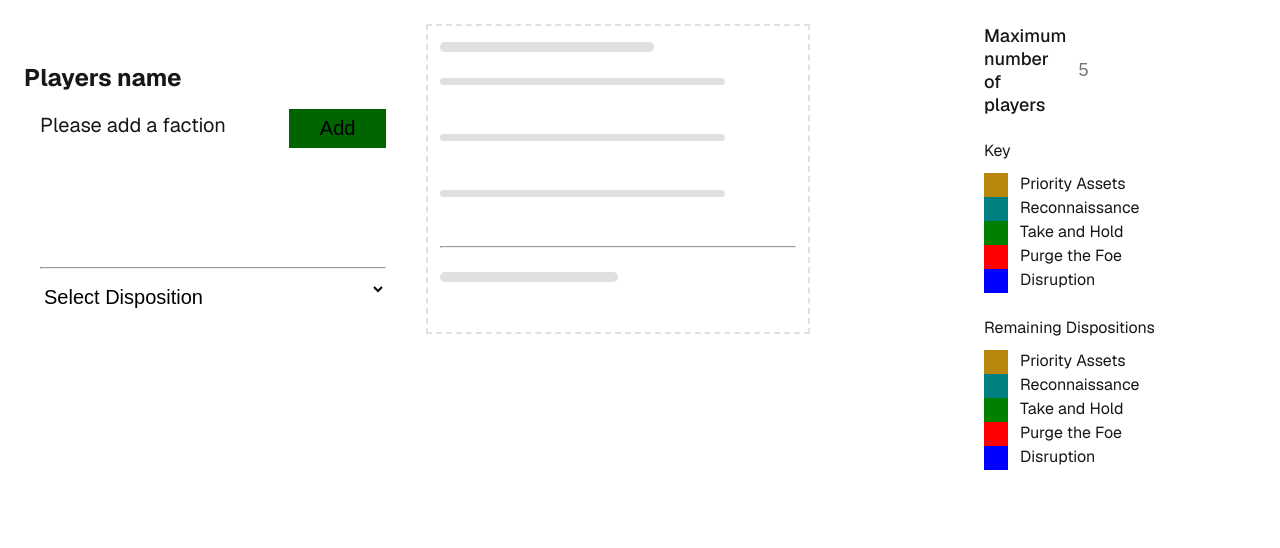
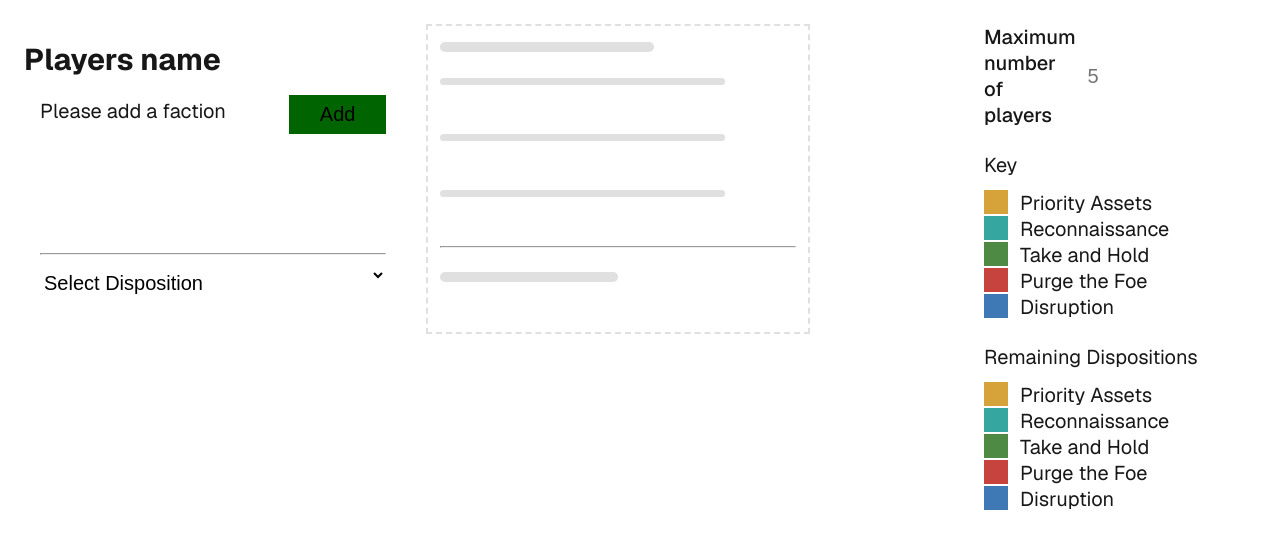
Before and after one commit to nathan-snelson/teams-organiser, a Next.js app: page / in a window 1280 px wide. Shown: the top 548 px of the page. Built offline with nearby package versions, Linux system fonts and the light colour scheme.

Commit message:
CSS updates for entire app

```diff
--- a/src/app/globals.css
+++ b/src/app/globals.css
@@ -1,6 +1,11 @@
 :root {
-  --background: #ffffff;
-  --foreground: #171717;
+    --background: #ffffff;
+    --foreground: #171717;
+    --disposition-take-and-hold: #4F8A45;
+    --disposition-disruption: #3F79B5;
+    --disposition-purge-the-foe: #C7443E;
+    --disposition-priority-assets: #D5A33A;
+    --disposition-reconnaissance: #36A6A0;
 }
 
 @media (prefers-color-scheme: dark) {
--- a/src/app/ui/controls.module.css
+++ b/src/app/ui/controls.module.css
@@ -1,6 +1,27 @@
 .controls {
     width: 100%;
     height: auto;
+    font-size: 20px;
+
+    .take-and-hold {
+        background-color: var(--disposition-take-and-hold);
+    }
+
+    .purge {
+        background-color: var(--disposition-purge-the-foe);
+    }
+
+    .recon {
+        background-color: var(--disposition-reconnaissance);
+    }
+
+    .disruption {
+        background-color: var(--disposition-disruption);
+    }
+
+    .priority {
+        background-color: var(--disposition-priority-assets);
+    }
 
     .header {
         display: flex;
@@ -12,14 +33,13 @@
         padding: 24px;
         gap: 24px;
 
-
-        .listtitle {
+        .list-title {
             display: flex;
             flex-direction: column;
             gap: 12px;
         }
 
-        .dispositionlist {
+        .disposition-list {
             list-style-type: none;
 
             li {
@@ -27,29 +47,28 @@
                 gap: 12px;
             }
 
-            .dispositionindicator {
+            .disposition-indicator {
                 height: 24px;
                 width: 24px;
             }
         }
 
-        .playercount {
+        .player-count {
             display: flex;
             align-items: center;
             gap: 8px;
 
             label {
-                font-size: 18px;
                 font-weight: 500;
             }
 
             input {
                 background: none;
                 border: none;
-                font-size: 18px;
                 width: auto;
                 height: 36px;
                 padding: 4px;
+                font-size: 20px;
 
                 &:focus-visible {
                     outline: none;
--- a/src/app/ui/controls.tsx
+++ b/src/app/ui/controls.tsx
@@ -9,12 +9,12 @@ import { generateTileId } from "@/helper";
 
 export default function Controls() {
   const dispositions: Disposition[] = [
-    { name: 'Select Disposition', colour: '', tag: '', exclude: true, count: 0 },
-    { name: 'Priority Assets', colour: 'darkgoldenrod', tag: 'priority', count: 0 },
-    { name: 'Reconnaissance', colour: 'teal', tag: 'recon', count: 0 },
-    { name: 'Take and Hold', colour: 'green', tag: 'take', count: 0 },
-    { name: 'Purge the Foe', colour: 'red', tag: 'purge', count: 0 },
-    { name: 'Disruption', colour: 'blue', tag: 'disrupt', count: 0 }
+    { name: 'Select Disposition', className: '', exclude: true, count: 0 },
+    { name: 'Priority Assets', className: 'priority', count: 0 },
+    { name: 'Reconnaissance', className: 'recon', count: 0 },
+    { name: 'Take and Hold', className: 'take-and-hold', count: 0 },
+    { name: 'Purge the Foe', className: 'purge', count: 0 },
+    { name: 'Disruption', className: 'disruption', count: 0 }
   ];
 
   const [tiles, setTiles] = useState<TileData[]>([
@@ -24,9 +24,9 @@ export default function Controls() {
   const playerLimitReached = tiles.length >= playerLimit;
   const [allowDoubling, setAllowDoubling] = useState(false);
 
-  const setTileDisposition = (tileId: number, tag: string) => {
+  const setTileDisposition = (tileId: number, name: string) => {
     const disposition = dispositions.find(
-      (disposition) => disposition.tag === tag
+      (disposition) => disposition.name === name
     );
 
     if (!disposition) return;
@@ -59,7 +59,7 @@ export default function Controls() {
   const dispositionsWithCounts = dispositions.map((disposition) => ({
     ...disposition,
     count: tiles.filter(
-      (tile) => tile.disposition?.tag === disposition.tag
+      (tile) => tile.disposition?.name === disposition.name
     ).length,
   }));
 
@@ -78,20 +78,22 @@ export default function Controls() {
   return (
       <div className={styles.controls}>
         <div className={styles.header}>
-          <div className={styles.playercount}>
+          <div className={styles['player-count']}>
             <label htmlFor="team-size">Maximum number of players</label>
             <input id="team-size" type="numeric" placeholder={playerLimit.toString()} onChange={(e) => updatePlayerLimit(Number(e.target.value))} />
           </div>
 
-          <div className={styles.listtitle}>
+          <div className={styles['list-title']}>
             <span>Key</span>
-            <ul id="disposition-key" className={styles.dispositionlist}>
+            <ul id="disposition-key" className={styles['disposition-list']}>
               {dispositions.map((disposition) => (
                 !disposition.exclude && (
                   <li
-                    key={disposition.tag}
+                    key={disposition.name}
                   >
-                    <div className={styles.dispositionindicator} style={{ backgroundColor: disposition.colour }}></div>
+                    <div
+                        className={`${styles['disposition-indicator']} ${styles[disposition.className]}`}
+                    />
                     <span>{disposition.name}</span>
                   </li>
                 )
@@ -99,15 +101,17 @@ export default function Controls() {
             </ul>
           </div>
 
-          <div className={styles.listtitle}>
+          <div className={styles['list-title']}>
             <span>Remaining Dispositions</span>
-            <ul id="remaining-disposition-list" className={styles.dispositionlist}>
+            <ul id="remaining-disposition-list" className={styles['disposition-list']}>
             {remainingDispositions.map((disposition) => (
               !disposition.exclude && (
                 <li
-                  key={'remaining-' + disposition.tag}
+                  key={'remaining-' + disposition.name}
                 >
-                  <div className={styles.dispositionindicator} style={{ backgroundColor: disposition.colour }}></div>
+                  <div
+                      className={`${styles['disposition-indicator']} ${styles[disposition.className]}`}
+                  />
                   <span>{disposition.name}</span>
                   {
                     allowDoubling && (
@@ -128,8 +132,8 @@ export default function Controls() {
               tileId={tile.id}
               dispositions={dispositions}
               selectedDisposition={tile.disposition}
-              dispositionChangedAction={(tag) =>
-                setTileDisposition(tile.id, tag)
+              dispositionChangedAction={(name) =>
+                setTileDisposition(tile.id, name)
               }
               removeTileAction={(id) =>
                 removeTile(id)
--- a/src/app/ui/tile/tile.tsx
+++ b/src/app/ui/tile/tile.tsx
@@ -57,7 +57,13 @@ export default function Tile({ dispositionChangedAction, dispositions, selectedD
 
   return (
     <div className={styles.tile}>
-      <div className={styles.indicator} style={{ backgroundColor: selectedDisposition?.colour }}></div>
+      {
+        selectedDisposition && (
+          <div
+            className={`${styles['indicator']} ${styles[selectedDisposition.className]}`}
+          />
+        )
+      }
 
       <div className={styles.title}>
         {
@@ -65,18 +71,18 @@ export default function Tile({ dispositionChangedAction, dispositions, selectedD
             <>
               <input
                 id="player-name-input"
-                className={styles.headerinput}
+                className={styles['header-input']}
                 value={title}
                 onChange={(e) => setTitle(e.target.value)}
               />
 
-              <button className={styles.savebutton} onClick={toggleSetEditTitle}>Save</button>
+              <button className={styles['save-button']} onClick={toggleSetEditTitle}>Save</button>
             </>
           ) : (
             <>
               <h2 onClick={toggleSetEditTitle}> { title } </h2>
 
-              <button className={styles.closebutton} onClick={() => removeTileAction(id)}>X</button>
+              <button className={styles['close-button']} onClick={() => removeTileAction(id)}>X</button>
             </>
           )
         }
@@ -88,14 +94,14 @@ export default function Tile({ dispositionChangedAction, dispositions, selectedD
           {factions.map((faction) => (
             <li key={faction}>
               {faction}
-              <button className={styles.factionremovebutton} onClick={() => removeFaction(faction)}>X</button>
+              <button className={styles['faction-remove-button']} onClick={() => removeFaction(faction)}>X</button>
             </li>
           ))}
           <li style={{ display: allowNewFaction ? 'flex' : 'none' }}>
             {
               show ? (
                 <input
-                  className={styles.factioninput}
+                  className={styles['faction-input']}
                   placeholder="Faction.."
                   value={newFaction}
                   onChange={(e) => setNewFaction(e.target.value)}
@@ -107,7 +113,7 @@ export default function Tile({ dispositionChangedAction, dispositions, selectedD
               )
             }
 
-            <button className={styles.factionbutton} onClick={ show ? addFaction : toggleShow }>Add</button>
+            <button className={styles['faction-button']} onClick={ show ? addFaction : toggleShow }>Add</button>
           </li>
         </ul>
 
@@ -115,15 +121,15 @@ export default function Tile({ dispositionChangedAction, dispositions, selectedD
 
         <div>
           <select
-            className={styles.dispositionselect}
+            className={styles['disposition-select']}
             id="disposition-select"
-            value={selectedDisposition?.tag ?? ""}
+            value={selectedDisposition?.name ?? ""}
             onChange={(e) => dispositionChangedAction(e.target.value)}
           >
             {dispositions.map((disposition) => (
               <option
-                key={disposition.tag}
-                value={disposition.tag}
+                key={disposition.name}
+                value={disposition.name}
               >
                 {disposition.name}
               </option>
--- a/src/app/ui/tile/tileSkeleton.module.css
+++ b/src/app/ui/tile/tileSkeleton.module.css
@@ -1,4 +1,4 @@
-.skeletonTile {
+.skeleton-tile {
     display: flex;
     flex-direction: column;
     padding: 16px 12px;
@@ -8,14 +8,14 @@
     border: 2px dashed #e0e0e0;
 }
 
-.skeletonTitle {
+.skeleton-title {
   width: 60%;
   height: 10px;
   border-radius: 5px;
   background: #e0e0e0;
 }
 
-.skeletonLine {
+.skeleton-line {
   width: 80%;
   height: 7px;
   border-radius: 4px;
@@ -23,7 +23,7 @@
   margin: 14px 0;
 }
 
-.skeletonSelect {
+.skeleton-select {
   width: 50%;
   height: 10px;
   border-radius: 5px;
--- a/src/app/ui/tile/tileSkeleton.tsx
+++ b/src/app/ui/tile/tileSkeleton.tsx
@@ -6,28 +6,28 @@ type TileSkeletonProps = {
 
 export default function TileSkeleton({ addNewTileAction }: TileSkeletonProps) {
   return (
-    <div onClick={addNewTileAction} className={styles.skeletonTile}>
-      <div className={styles.skeletonTitle}></div>
+    <div onClick={addNewTileAction} className={styles['skeleton-tile']}>
+      <div className={styles['skeleton-title']}></div>
 
       <div className={styles.content}>
         <ul>
           <li>
-            <div className={styles.skeletonLine}></div>
+            <div className={styles['skeleton-line']}></div>
           </li>
 
           <li>
-            <div className={styles.skeletonLine}></div>
+            <div className={styles['skeleton-line']}></div>
           </li>
 
           <li>
-            <div className={styles.skeletonLine}></div>
+            <div className={styles['skeleton-line']}></div>
           </li>
         </ul>
 
         <hr />
 
         <div>
-          <div className={styles.skeletonSelect}></div>
+          <div className={styles['skeleton-select']}></div>
         </div>
       </div>
     </div>
--- a/src/types/index.ts
+++ b/src/types/index.ts
@@ -1,7 +1,6 @@
 export type Disposition = {
   name: string;
-  colour: string;
-  tag: string;
+  className: string;
   exclude?: boolean;
   count: number;
 }
```
Also changed, not shown: src/app/ui/tile/tile.module.css (+31 -11 lines).
